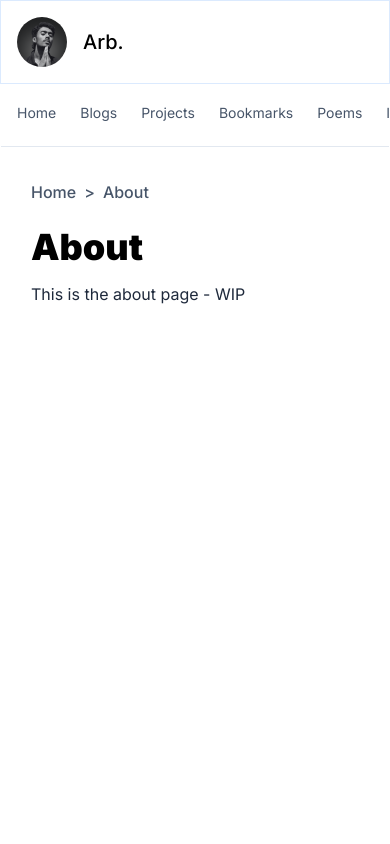
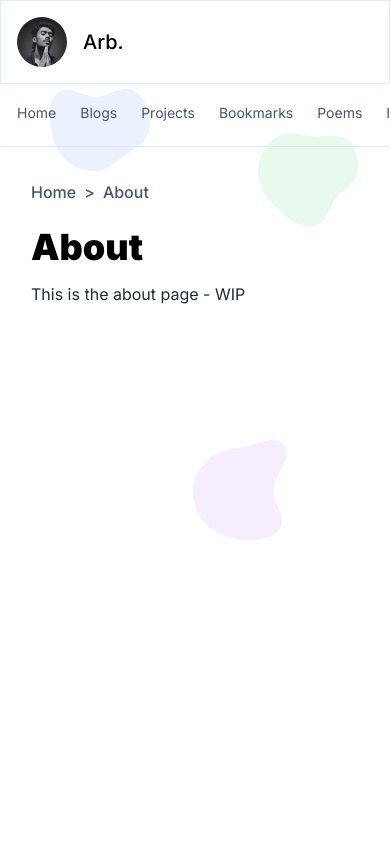
Before and after one commit to arbizen/portfolio, a Next.js app: page /about in a window 390 px wide. Shown: the top 844 px of the page. Built offline with nearby package versions, Linux system fonts and the light colour scheme.

Commit message:
feat: add blobs to mobile version

```diff
--- a/src/app/layout.tsx
+++ b/src/app/layout.tsx
@@ -28,14 +28,17 @@ export default async function RootLayout({
           {/* Mobile header */}
           <main className="flex flex-col p-16 bg-white sm:px-4 sm:pb-4 sm:pt-0 sm:overflow-x-hidden">
             <Header className="sm:hidden" />
-            <Blob x="300px" y="80px" className="sm:hidden" />
             <Blob
-              className="right-[64px] top-[130px] sm:hidden"
+              y="80px"
+              className="left-[300px] sm:left-[50px] sm:h-[100px] sm:w-[100px]"
+            />
+            <Blob
+              className="right-[64px] top-[130px] sm:right-[32px] sm:h-[100px] sm:w-[100px]"
               type="blob2"
               fill="#22C55E"
             />
             <Blob
-              className="right-[300px] top-[440px] sm:hidden"
+              className="right-[300px] top-[440px] sm:right-[100px] sm:h-[100px] sm:w-[100px]"
               type="blob3"
               fill="#A855F7"
             />
--- a/src/components/shared/mobile-menu.tsx
+++ b/src/components/shared/mobile-menu.tsx
@@ -8,7 +8,7 @@ export default function MobileMenu() {
       {/* <menu className="hidden gap-8 sm:flex hover:bg-slate-100 rounded-md p-2">
         <Menu size={24} />
       </menu> */}
-      <div className="hidden absolute top-[100%] h-[64px] left-0 w-full border-b border-slate-200 sm:flex items-start p-4 pt-5 gap-6 overflow-x-scroll">
+      <div className="hidden absolute top-[100%] h-[64px] left-0 w-full border-b border-blue-100 sm:flex items-start p-4 pt-5 gap-6 overflow-x-scroll z-50 bg-transparent backdrop-blur-sm bg-opacity-10">
         {headerItems.map((item) => (
           <HeaderItem key={item.route} route={item.route} name={item.name} />
         ))}
```
